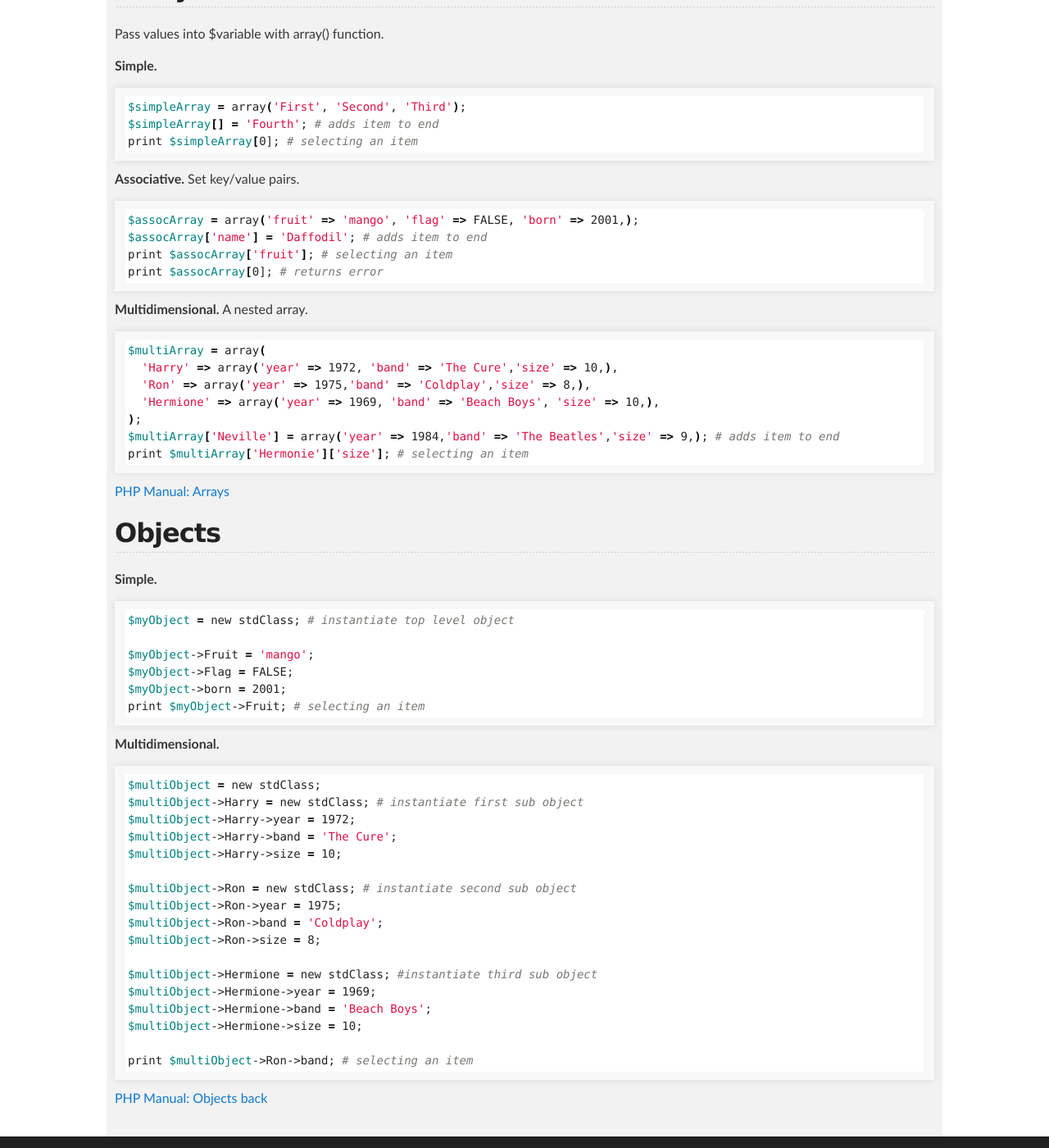
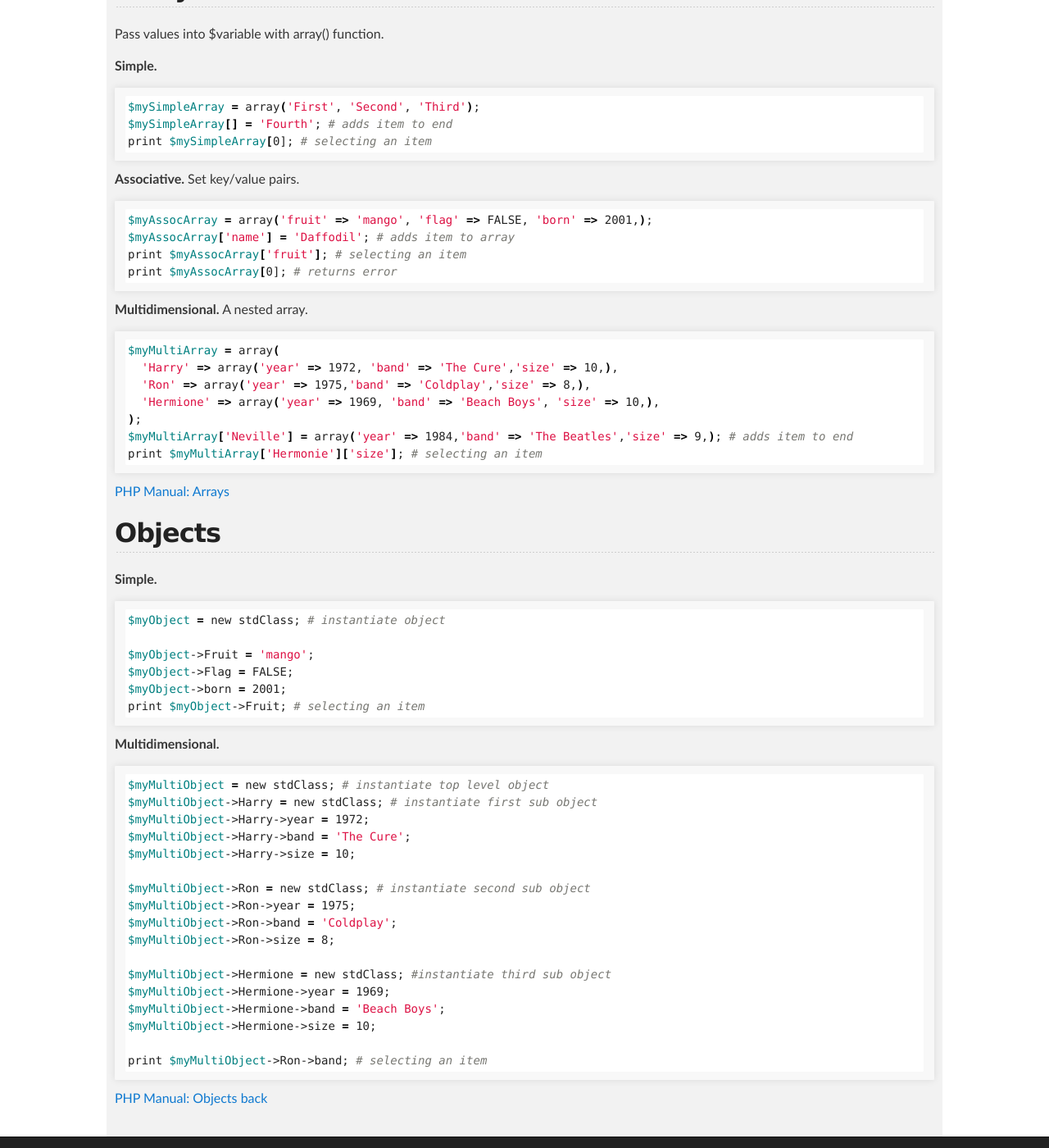
Before and after one commit to cathysnider/cathysnider.github.io, a Jekyll site: the page built from php.md, in a window 1280 px wide and 1400 px high, scrolled down 757 px. Shown: the whole window at 82% size. Built offline with Jekyll 4.4.1, drawn with Linux system fonts in a browser that asks for light colours; some of the changed text lies outside the part shown.

Commit message:
PHP updates

````diff
--- a/php.md
+++ b/php.md
@@ -28,27 +28,27 @@ Pass values into $variable with array() function.
 
 **Simple.**
 ```sh
-$simpleArray = array('First', 'Second', 'Third');
-$simpleArray[] = 'Fourth'; # adds item to end
-print $simpleArray[0]; # selecting an item
+$mySimpleArray = array('First', 'Second', 'Third');
+$mySimpleArray[] = 'Fourth'; # adds item to end
+print $mySimpleArray[0]; # selecting an item
 ```
 **Associative.** Set key/value pairs.
 ```sh
-$assocArray = array('fruit' => 'mango', 'flag' => FALSE, 'born' => 2001,);
-$assocArray['name'] = 'Daffodil'; # adds item to end
-print $assocArray['fruit']; # selecting an item
-print $assocArray[0]; # returns error
+$myAssocArray = array('fruit' => 'mango', 'flag' => FALSE, 'born' => 2001,);
+$myAssocArray['name'] = 'Daffodil'; # adds item to array
+print $myAssocArray['fruit']; # selecting an item
+print $myAssocArray[0]; # returns error
 ```
 
 **Multidimensional.** A nested array.
 ```sh
-$multiArray = array(
+$myMultiArray = array(
   'Harry' => array('year' => 1972, 'band' => 'The Cure','size' => 10,),
   'Ron' => array('year' => 1975,'band' => 'Coldplay','size' => 8,),
   'Hermione' => array('year' => 1969, 'band' => 'Beach Boys', 'size' => 10,),
 );
-$multiArray['Neville'] = array('year' => 1984,'band' => 'The Beatles','size' => 9,); # adds item to end
-print $multiArray['Hermonie']['size']; # selecting an item
+$myMultiArray['Neville'] = array('year' => 1984,'band' => 'The Beatles','size' => 9,); # adds item to end
+print $myMultiArray['Hermonie']['size']; # selecting an item
 ```
 [PHP Manual: Arrays](https://www.php.net/manual/en/language.types.array.php)
 
@@ -66,23 +66,23 @@ print $myObject->Fruit; # selecting an item
 
 **Multidimensional.**
 ```sh
-$multiObject = new stdClass;
-$multiObject->Harry = new stdClass; # instantiate first sub object
-$multiObject->Harry->year = 1972;
-$multiObject->Harry->band = 'The Cure';
-$multiObject->Harry->size = 10;
+$myMultiObject = new stdClass; # instantiate top level object
+$myMultiObject->Harry = new stdClass; # instantiate first sub object
+$myMultiObject->Harry->year = 1972;
+$myMultiObject->Harry->band = 'The Cure';
+$myMultiObject->Harry->size = 10;
 
-$multiObject->Ron = new stdClass; # instantiate second sub object
-$multiObject->Ron->year = 1975;
-$multiObject->Ron->band = 'Coldplay';
-$multiObject->Ron->size = 8;
+$myMultiObject->Ron = new stdClass; # instantiate second sub object
+$myMultiObject->Ron->year = 1975;
+$myMultiObject->Ron->band = 'Coldplay';
+$myMultiObject->Ron->size = 8;
 
-$multiObject->Hermione = new stdClass; #instantiate third sub object
-$multiObject->Hermione->year = 1969;
-$multiObject->Hermione->band = 'Beach Boys';
-$multiObject->Hermione->size = 10;
+$myMultiObject->Hermione = new stdClass; #instantiate third sub object
+$myMultiObject->Hermione->year = 1969;
+$myMultiObject->Hermione->band = 'Beach Boys';
+$myMultiObject->Hermione->size = 10;
 
-print $multiObject->Ron->band; # selecting an item
+print $myMultiObject->Ron->band; # selecting an item
 ```
 
 [PHP Manual: Objects](https://www.php.net/manual/en/language.types.object.php)
````
Also changed, not shown: other parts of php.md (+3 -3 lines).
